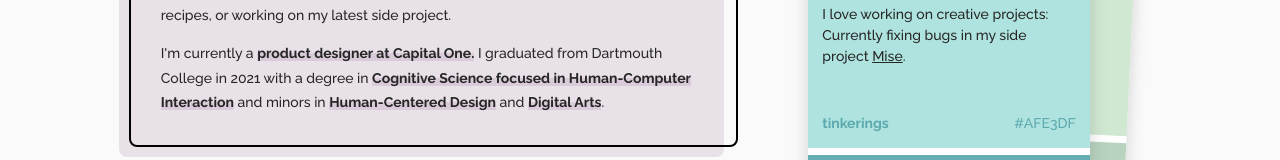
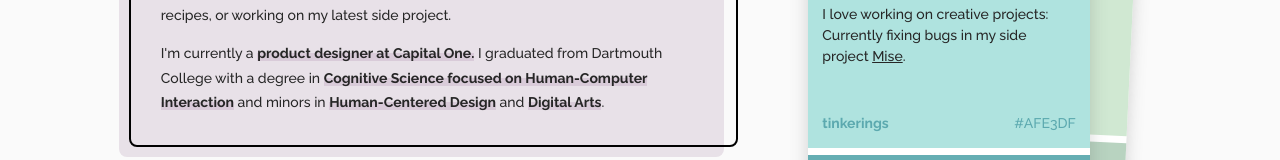
Before and after one commit to caxawu/updated-portfolio, a React (Vite) app: page /static/about in a window 1280 px wide. Shown: the part 555-715 px from the top of the page. Built offline with nearby package versions, Linux system fonts and the light colour scheme.

Commit message:
updated resume

```diff
--- a/src/staticPages/About.jsx
+++ b/src/staticPages/About.jsx
@@ -24,7 +24,7 @@
                 <div className='text-secondary'>about me</div>
                 Hi, I’m Cathy! I’m a designer who loves following my curiosity. By day, I’m a product designer tackling complex problems and concepting thoughtful experiences. By night, I'm pursuing one of my many hobbies whether it’s sketching, testing new recipes, or working on my latest side project.
                 <div className='spacing-1'/>
-                I'm currently a <span className='bold highlight-dark-pink'>product designer at Capital One.</span> I graduated from Dartmouth College in 2021 with a degree in <span className='bold highlight-dark-pink'>Cognitive Science focused in Human-Computer Interaction</span> and minors in <span className='bold highlight-dark-pink'>Human-Centered Design</span> and <span className='bold highlight-dark-pink'>Digital Arts</span>.
+                I'm currently a <span className='bold highlight-dark-pink'>product designer at Capital One.</span> I graduated from Dartmouth College with a degree in <span className='bold highlight-dark-pink'>Cognitive Science focused on Human-Computer Interaction</span> and minors in <span className='bold highlight-dark-pink'>Human-Centered Design</span> and <span className='bold highlight-dark-pink'>Digital Arts</span>.
               </div>
               </div>
               <div className='color-box' id="color2">
```
Also changed, not shown: 1 other file (tests, documents, lock files or other folders).
